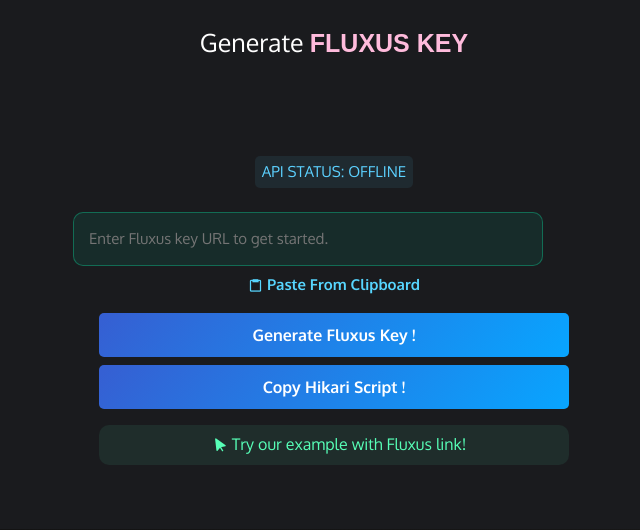
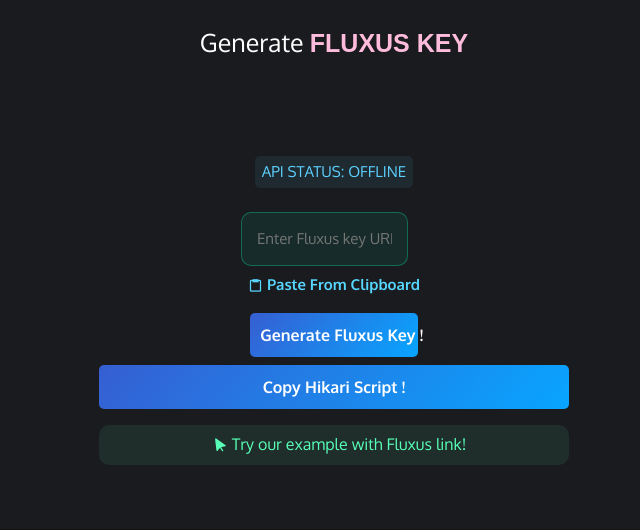
Before and after one commit to cszndex/HikariScripts, a Flask app: page / in a window 1280 px wide. Shown: the part 61-591 px from the top of the page, without its empty margins (306-946 px from the left). Run offline with Flask 3, Linux system fonts and the light colour scheme; some libraries are stand-ins or nearby versions.

Commit message:
Update home.html

```diff
--- a/api/templates/home.html
+++ b/api/templates/home.html
@@ -70,7 +70,7 @@
             <span class="text">and <strong class="__strong">LOT MORE</strong></span>
           </div>
           <h2 class="__status mt-3">API STATUS: OFFLINE</h2>
-          <form class="w-100" method="POST">
+          <form class="w-auto" method="POST">
           <div class="__input mt-3"><input class="w-100 __input-url" id="fluxus_url" name="fluxus_url" placeholder="Enter Fluxus key URL to get started." type="text"></div>
           <div class="w-100 text-center">
             <button id="pasteButton" class="__clipboard __transparent mt-2"><i class="bx bx-clipboard __icon-clipboard"></i> Paste From Clipboard</button>
```
